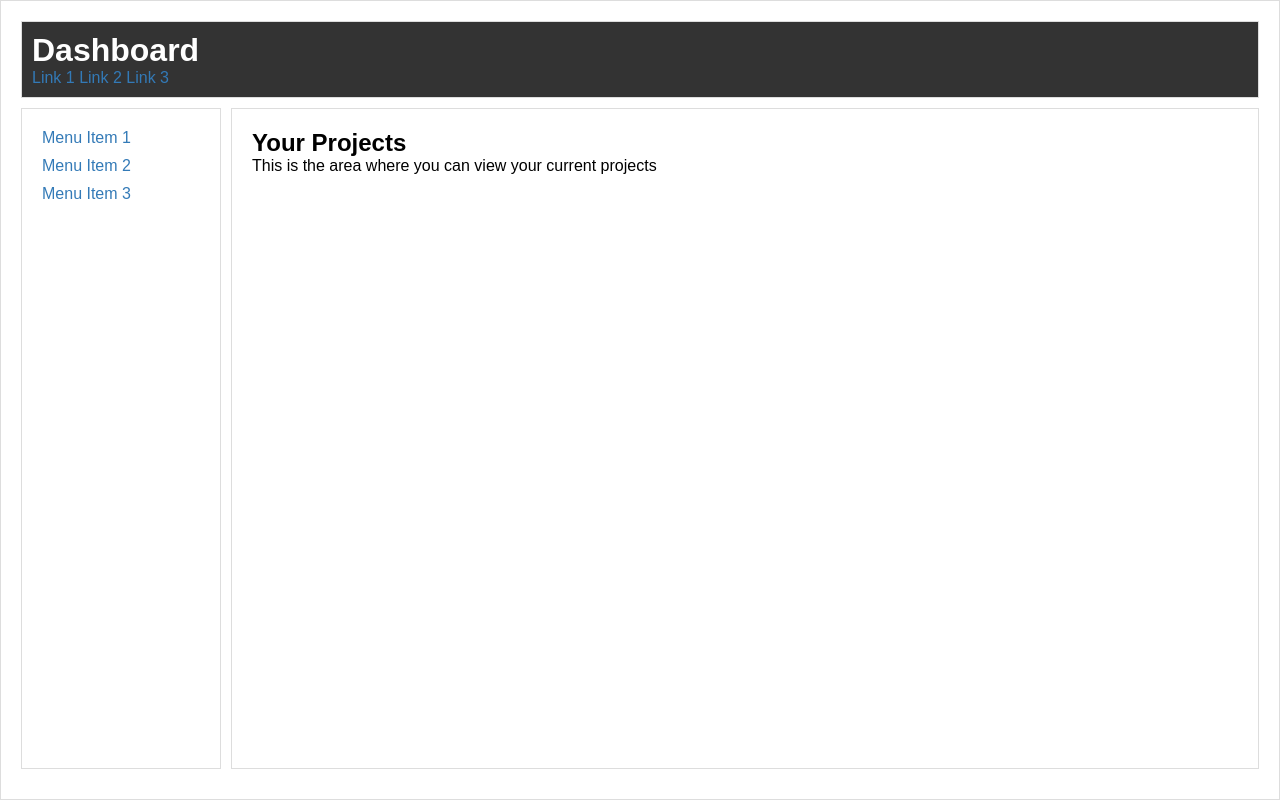
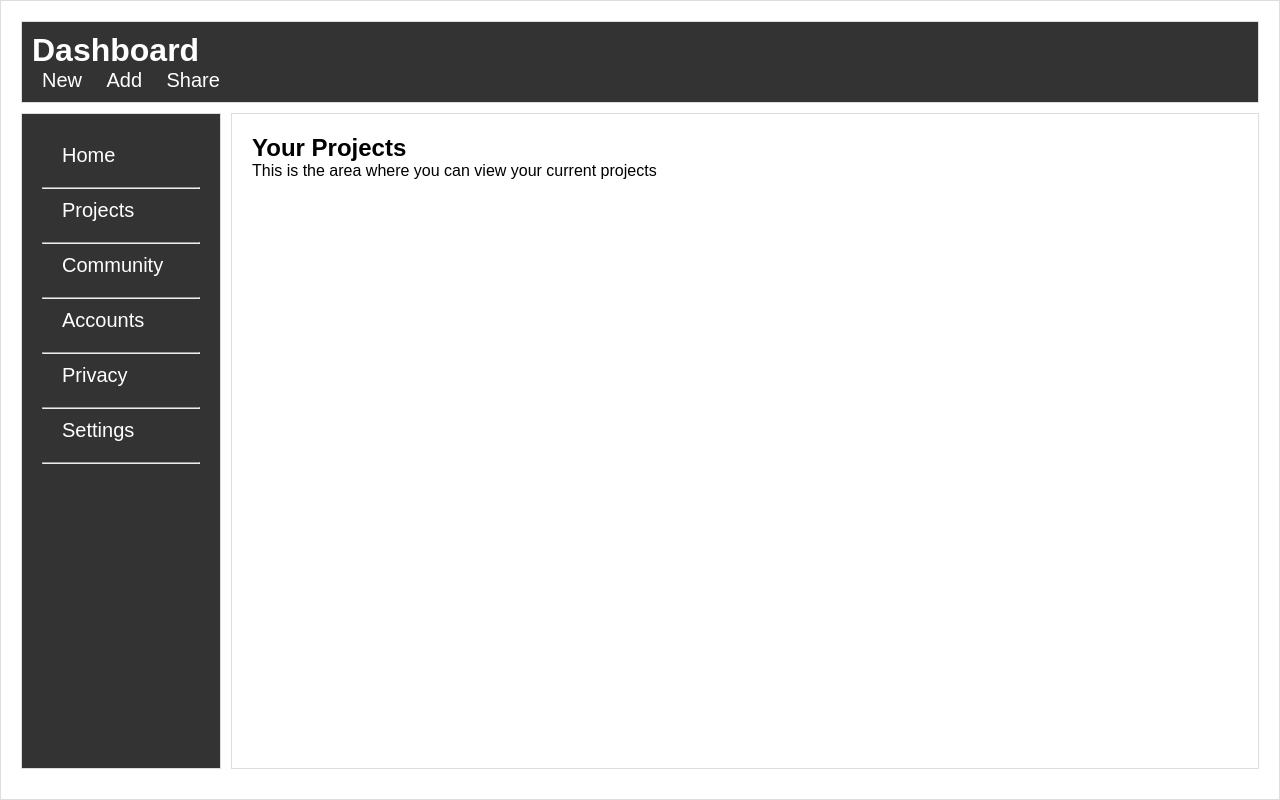
Before and after one commit to DonavanC13/project-admin-dashboard, a plain HTML site: page index.html in a window 1280 px wide. Drawn offline with Linux system fonts and the light colour scheme.

Commit message:
Added some content wrote some text content and positioned it then styled container color

```diff
--- a/index.html
+++ b/index.html
@@ -12,16 +12,25 @@
       <div class="nav-header grid-item">
         <h1>Dashboard</h1>
         <nav>
-          <a href="#">Link 1</a>
-          <a href="#">Link 2</a>
-          <a href="#">Link 3</a>
+          <a href="#">New</a>
+          <a href="#">Add</a>
+          <a href="#">Share</a>
         </nav>
       </div>
       <div class="nav-menu grid-item">
         <ul>
-          <li><a href="#">Menu Item 1</a></li>
-          <li><a href="#">Menu Item 2</a></li>
-          <li><a href="#">Menu Item 3</a></li>
+          <li><a href="#">Home</a></li>
+          <hr style="color: #fff; width: 100%">
+          <li><a href="#">Projects</a></li>
+          <hr style="color: #fff; width: 100%">
+          <li><a href="#">Community</a></li>
+          <hr style="color: #fff; width: 100%">
+          <li><a href="#">Accounts</a></li>
+          <hr style="color: #fff; width: 100%">
+          <li><a href="#">Privacy</a></li>
+          <hr style="color: #fff; width: 100%">
+          <li><a href="#">Settings</a></li>
+          <hr style="color: #fff; width: 100%">
         </ul>
       </div>
       <div class="dashboard-content grid-item">
--- a/style.css
+++ b/style.css
@@ -43,6 +43,7 @@
   }
 
   .nav-menu {
+    background-color: #333;
     grid-row: 2;
   }
 
@@ -62,14 +63,18 @@
   }
 
   li {
+    padding: 10px;
+    font-size: 20px;
     margin-bottom: 10px;
   }
 
   a {
+    font-size: 20px;
+    padding: 10px;
     text-decoration: none;
-    color: #337ab7;
+    color: #ffffff;
   }
 
   a:hover {
-    color: #23527c;
+    color: #ffffff;
   }
```
